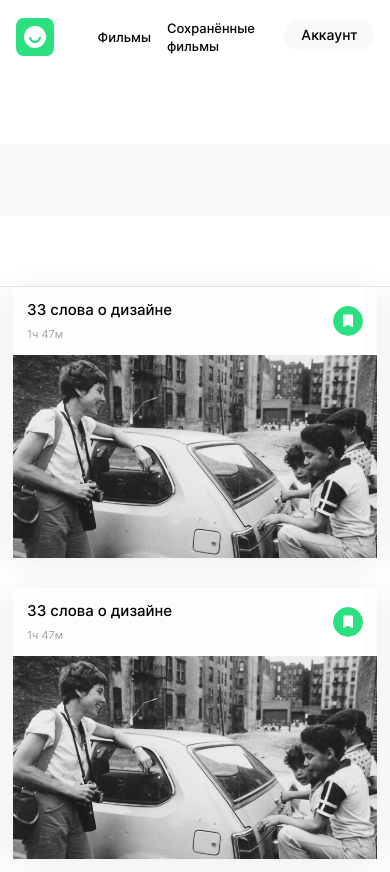
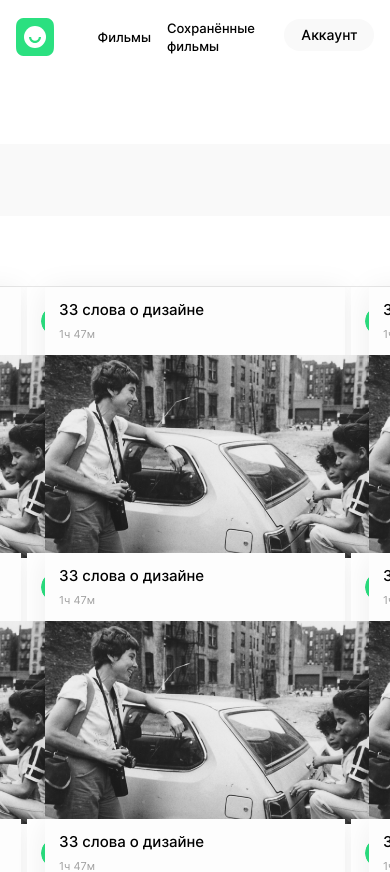
Before and after one commit to polumnana/movies-explorer-frontend, a React (Create React App) app: page /movies in a window 390 px wide. Shown: the top 872 px of the page. Built offline with nearby package versions, Linux system fonts and the light colour scheme.

Commit message:
movie ad

```diff
--- a/src/components/Movie/Movie.css
+++ b/src/components/Movie/Movie.css
@@ -38,7 +38,7 @@
 
 .movie__button {
     grid-area: button;
-    margin: 0 14px 0 0;
+    margin: 0;
     padding: 19px 14px;
     box-sizing: border-box;
     border: none;
@@ -62,3 +62,17 @@
     grid-area: poster;
     margin: 0;
 }
+
+@media screen and (min-width: 767px) and (max-width: 1279px) {
+    .movie {
+        width: 339px;
+        height: 258px;
+    }
+}
+
+@media screen and (min-width: 320px) and (max-width: 767px) {
+    .movie {
+        width: 300px;
+        height: 236px;
+    }
+}
```
